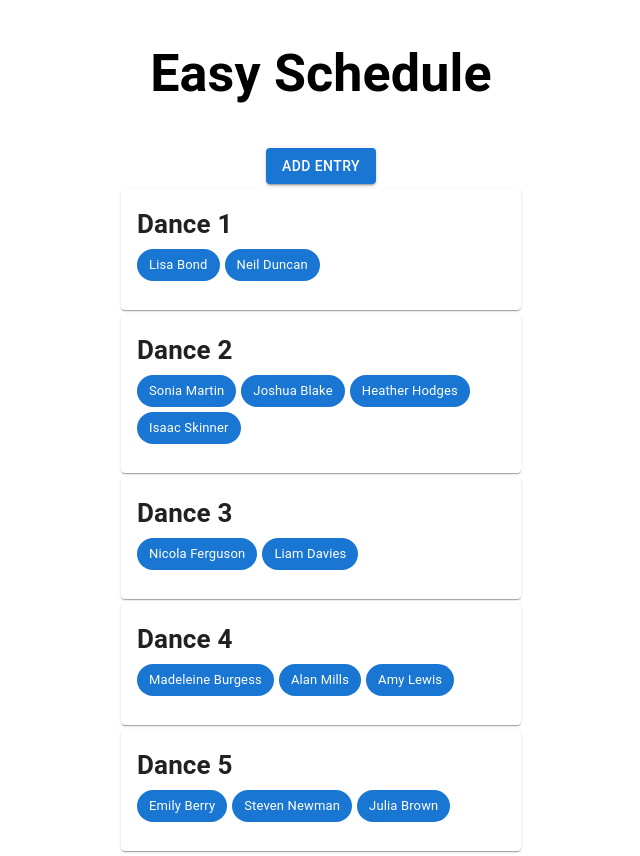
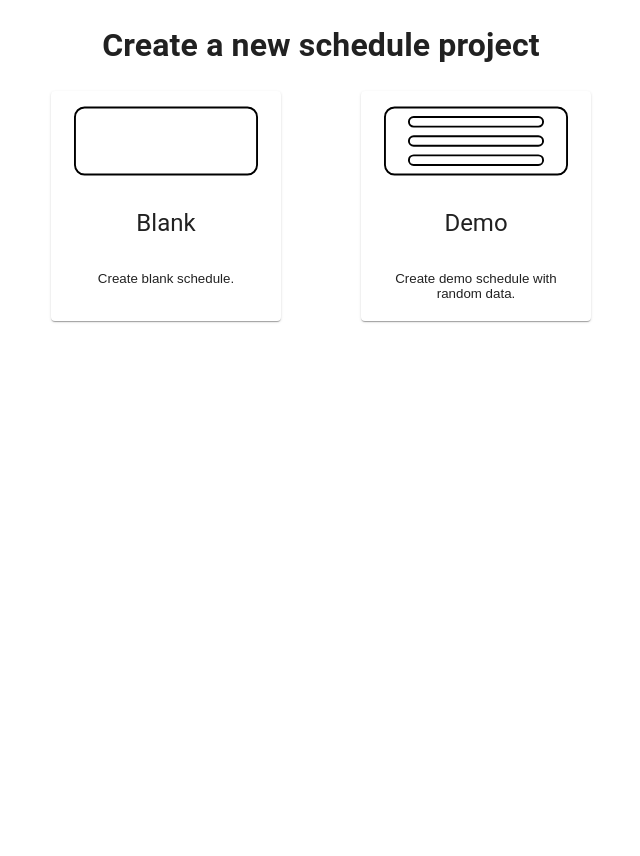
Before and after one commit to altimar/easy_schedule, a React (Create React App) app: page / in a window 1280 px wide. Shown: the whole page, without its empty margins (319-959 px from the left). After the commit the page ends 800 px from the top, so only its background shows below. Built offline with nearby package versions, Linux system fonts and the light colour scheme.

Commit message:
+ add NewProject component to create new Demo or Blank schedule + application render NewProject component at first start + add "New Project" button

```diff
--- a/src/App.tsx
+++ b/src/App.tsx
@@ -1,10 +1,12 @@
-import React, { useState } from 'react';
+import React, { useState, useEffect } from 'react';
 import './App.css';
 import EntryList from './components/EntryList';
 import EntryModal from './components/EntryModal';
+import NewProject from './components/NewProject';
+import { Modal } from './components/Modal';
 import { connect, ConnectedProps } from 'react-redux';
-import { RootState, EntryType } from './store/types'
-import { addEntryAction, updateEntryAction, deleteEntryAction, rearrangeEntryAction } from './store/actions'
+import { RootState, EntryType, ProjectType, MODAL_EDIT_NAME, MODAL_NEW_PROJECT_NAME, MODAL_VOID_NAME } from './store/types'
+import { addEntryAction, updateEntryAction, deleteEntryAction, rearrangeEntryAction, newProjectAction } from './store/actions'
 import Button from '@material-ui/core/Button';
 import CssBaseline from '@material-ui/core/CssBaseline';
 
@@ -17,6 +19,7 @@ const mapDispatch = {
   updateEntry: updateEntryAction,
   deleteEntry: deleteEntryAction,
   rearrangeEntry: rearrangeEntryAction,
+  newProject: newProjectAction,
 }
 
 const connector = connect(mapState, mapDispatch)
@@ -33,17 +36,25 @@ function getEmptyEntry(): EntryType {
 
 function App(props: Props) {
   const [state, setState] = useState({
-    is_modal: false,
+    modal: MODAL_VOID_NAME,
     schedule: { ...props.schedule },
-    edited_entry: getEmptyEntry()
+    edited_entry: getEmptyEntry(),
   });
+
+  useEffect(() => {
+    setState({
+      ...state,
+      schedule: { ...props.schedule },
+    })
+    // eslint-disable-next-line react-hooks/exhaustive-deps
+  }, [props])
 
   function onEntrySelect(id: number) {
     for (let i = 0; i < state.schedule.entries.length; i++) {
       if (state.schedule.entries[i].id === id) {
         setState({
           ...state,
-          is_modal: true,
+          modal: MODAL_EDIT_NAME,
           edited_entry: { ...state.schedule.entries[i] },
         })
       }
@@ -51,14 +62,14 @@ function App(props: Props) {
   }
 
   function onModalCancel() {
-    setState({ ...state, is_modal: false });
+    setState({ ...state, modal: MODAL_VOID_NAME });
   }
 
   function onModalSave(entry: EntryType) {
     if (entry.title.length > 0) {
       setState({
         ...state,
-        is_modal: false
+        modal: MODAL_VOID_NAME,
       });
       if (entry.id === 0) {
         props.addEntry(entry);
@@ -71,7 +82,7 @@ function App(props: Props) {
   function onModalDelete(entry: EntryType) {
     setState({
       ...state,
-      is_modal: false
+      modal: MODAL_VOID_NAME
     });
     props.deleteEntry(entry);
   }
@@ -79,15 +90,35 @@ function App(props: Props) {
   function onAddButtonClick() {
     setState({
       ...state,
-      is_modal: true,
+      modal: MODAL_EDIT_NAME,
       edited_entry: getEmptyEntry(),
     });
   }
 
+  function onNewProjectButtonClick() {
+    setState({
+      ...state,
+      modal: MODAL_NEW_PROJECT_NAME,
+    });
+  }
+
+  function onNewProject(project_type: ProjectType) {
+    setState({
+      ...state,
+      modal: MODAL_VOID_NAME
+    });
+    props.newProject(project_type);
+  }
+
   return (
     <div className="App">
+      {
+        state.schedule.title === "" ?
+          <NewProject onOk={onNewProject} />
+          :
+          <>
             <header className="App-header">
-        <h1>Easy Schedule</h1>
+              <h1>{state.schedule.title}</h1>
             </header>
             <Button variant="contained" color="primary" onClick={onAddButtonClick}>Add entry</Button>
             <EntryList
@@ -95,13 +126,23 @@ function App(props: Props) {
               onSelect={onEntrySelect}
               onRearrange={props.rearrangeEntry}
             />
+            <Button variant="contained" color="secondary" onClick={onNewProjectButtonClick}>New project</Button>
             <EntryModal key={state.edited_entry.id}
-        open={state.is_modal}
+              open={state.modal === MODAL_EDIT_NAME}
               entry={state.edited_entry}
               onCancel={onModalCancel}
               onSave={onModalSave}
               onDelete={onModalDelete}
             />
+            <Modal
+              open={state.modal === MODAL_NEW_PROJECT_NAME}
+              onCancel={onModalCancel}
+              title='New Schedule'
+            >
+              <NewProject onOk={onNewProject} />
+            </Modal>
+          </>
+      }
       <CssBaseline />
     </div>
   );
--- /dev/null
+++ b/src/components/Modal.tsx
@@ -0,0 +1,33 @@
+import React, { FunctionComponent } from 'react';
+import Dialog from '@material-ui/core/Dialog';
+import DialogTitle from '@material-ui/core/DialogTitle';
+import DialogContent from '@material-ui/core/DialogContent';
+import useMediaQuery from '@material-ui/core/useMediaQuery';
+import { useTheme } from '@material-ui/core/styles';
+
+interface ModalProps {
+  open: boolean,
+  title: string,
+  onCancel?: () => void,
+}
+
+export const Modal: FunctionComponent<ModalProps> = (props) => {
+
+  const theme = useTheme();
+  const fullScreen = useMediaQuery(theme.breakpoints.down('sm'));
+
+  return (
+    <Dialog
+      open={props.open}
+      fullScreen={fullScreen}
+      onClose={props.onCancel}
+    >
+      <DialogTitle>
+        {props.title}
+      </DialogTitle>
+      <DialogContent>
+        {props.children}
+      </DialogContent>
+    </Dialog>
+  );
+}
--- /dev/null
+++ b/src/components/NewProject/index.tsx
@@ -0,0 +1,62 @@
+import React from 'react';
+import { ProjectType, DEMO_PROJECT_TYPE, EMPTY_PROJECT_TYPE } from '../../store/types';
+import Grid from '@material-ui/core/Grid';
+import Container from '@material-ui/core/Container';
+import Card from '@material-ui/core/Card';
+import CardHeader from '@material-ui/core/CardHeader';
+import CardMedia from '@material-ui/core/CardMedia';
+import CardActionArea from '@material-ui/core/CardActionArea';
+import CardContent from '@material-ui/core/CardContent';
+import empty_schedule_svg from './images/empty_schedule.svg'
+import demo_schedule_svg from './images/demo_schedule.svg'
+import styles from "./styles.module.css";
+
+interface ModalProps {
+  onOk?: (project_type: ProjectType) => void,
+}
+
+export default function NewProject(props: ModalProps) {
+
+  function onSaveClick(project_type: ProjectType) {
+    props.onOk && props.onOk(project_type);
+  }
+
+  return (
+    <Container>
+      <h1>Create a new schedule project</h1>
+    <Grid container justifyContent="center" spacing={10}>
+      <Grid item>
+        <Card className={styles.project_type_card} onClick={() => { onSaveClick(EMPTY_PROJECT_TYPE) }}>
+          <CardActionArea>
+            <CardMedia
+              component="img"
+              className={styles.schedule_media}
+              image={empty_schedule_svg}
+              title="Empty schedule image"
+            />
+            <CardHeader title="Blank" />
+            <CardContent>
+              Create blank schedule.
+              </CardContent>
+          </CardActionArea>
+        </Card>
+      </Grid>
+      <Grid item>
+        <Card className={styles.project_type_card} onClick={() => onSaveClick(DEMO_PROJECT_TYPE)}>
+          <CardActionArea>
+            <CardMedia
+              className={styles.schedule_media}
+              image={demo_schedule_svg}
+              title="Demo schedule image"
+            />
+            <CardHeader title="Demo" />
+            <CardContent>
+              Create demo schedule with random data.
+              </CardContent>
+          </CardActionArea>
+        </Card>
+      </Grid>
+    </Grid>
+    </Container>
+  );
+}
--- /dev/null
+++ b/src/components/NewProject/styles.module.css
@@ -0,0 +1,7 @@
+.project_type_card {
+  width: 230px;
+  height: 230px;
+}
+.schedule_media {
+  height:100px;
+}
--- a/src/store/actions.ts
+++ b/src/store/actions.ts
@@ -1,7 +1,7 @@
 import {
-  ADD_ENTRY, UPDATE_ENTRY, DELETE_ENTRY, REARRANGE_ENTRY,
-  EntryAddAction, EntryUpdateAction, EntryDeleteAction, EntryRearrangeAction,
-  EntryType,
+  ADD_ENTRY, UPDATE_ENTRY, DELETE_ENTRY, REARRANGE_ENTRY, NEW_PROJECT,
+  EntryAddAction, EntryUpdateAction, EntryDeleteAction, EntryRearrangeAction, NewProjectEntryAction,
+  EntryType, ProjectType
 } from './types';
 
 export function addEntryAction(entry: EntryType): EntryAddAction {
@@ -32,3 +32,10 @@ export function rearrangeEntryAction(id: number, index: number): EntryRearrangeA
     index: index,
   }
 }
+
+export function newProjectAction(project_type: ProjectType): NewProjectEntryAction {
+  return {
+    type: NEW_PROJECT,
+    project_type: project_type,
+  }
+}
--- a/src/store/index.ts
+++ b/src/store/index.ts
@@ -1,11 +1,10 @@
 import { createStore, applyMiddleware } from 'redux'
 import rootReducer from './reducers'
-import data_generator from './demo';
 import { loadState, LocalStorageMiddleware } from './localstorage'
 
 const localStorageKey = 'easy-schedule';
 
-const initialState = Object.assign(data_generator(5, 2, 6), loadState(localStorageKey))
+const initialState = Object.assign({}, loadState(localStorageKey))
 
 const middleWare = applyMiddleware(LocalStorageMiddleware(localStorageKey));
 
--- a/src/store/reducers/entries.ts
+++ b/src/store/reducers/entries.ts
@@ -6,33 +6,57 @@ import {
   UPDATE_ENTRY,
   DELETE_ENTRY,
   REARRANGE_ENTRY,
+  ProjectType,
+  DEMO_PROJECT_TYPE,
+  EMPTY_PROJECT_TYPE,
+  NEW_PROJECT,
 } from '../types';
 
+import data_generator from '../demo';
+
 const initialState: EntryListType = {
+  title: '',
   entries: [],
+}
+
+let project_counter: number = 1;
+
+function newProject(project_type: ProjectType, project_counter: number): EntryListType {
+  switch (project_type) {
+    case DEMO_PROJECT_TYPE:
+      return { ...data_generator(5, 2, 6), title: 'Demo schedule ' + project_counter.toString() };
+    case EMPTY_PROJECT_TYPE:
+    default:
+      return {
+        title: 'New schedule ' + project_counter.toString(),
+        entries: [],
+      };
+  }
 }
 
 export function entries(state = initialState, action: EntriesActionTypes) {
   switch (action.type) {
+    case NEW_PROJECT:
+      return newProject(action.project_type, project_counter++);
     case ADD_ENTRY:
       return {
         entries: [...state.entries, action.entry]
       }
     case UPDATE_ENTRY:
-      let newState = {...state};
-      for(let i = 0; i < newState.entries.length; i++) {
+      let newState = { ...state };
+      for (let i = 0; i < newState.entries.length; i++) {
         if (newState.entries[i].id === action.entry.id) {
-          newState.entries[i] = {...action.entry}
+          newState.entries[i] = { ...action.entry }
         }
       }
       return newState;
     case DELETE_ENTRY:
-      state.entries = state.entries.filter((value) => value.id !== action.id );
-      return {...state};
+      state.entries = state.entries.filter((value) => value.id !== action.id);
+      return { ...state };
     case REARRANGE_ENTRY:
       let currentIndex = -1;
       let currentEntry: EntryType;
-      for(let i = 0; i < state.entries.length; i++) {
+      for (let i = 0; i < state.entries.length; i++) {
         if (state.entries[i].id === action.id) {
           currentIndex = i;
           break;
@@ -44,7 +68,7 @@ export function entries(state = initialState, action: EntriesActionTypes) {
 
       [currentEntry] = state.entries.splice(currentIndex, 1);
       state.entries.splice(action.index, 0, currentEntry);
-      return {...state};
+      return { ...state };
     default:
       return state
   }
--- a/src/store/types.ts
+++ b/src/store/types.ts
@@ -2,6 +2,16 @@ export const ADD_ENTRY = 'ADD_ENTRY';
 export const UPDATE_ENTRY = 'UPDATE_ENTRY';
 export const DELETE_ENTRY = 'DELETE_ENTRY';
 export const REARRANGE_ENTRY = 'REARRANGE_ENTRY';
+export const NEW_PROJECT = 'NEW_PROJECT';
+
+export const EMPTY_PROJECT_TYPE = 'EMPTY_PROJECT';
+export const DEMO_PROJECT_TYPE = 'DEMO_PROJECT';
+export type ProjectType = typeof EMPTY_PROJECT_TYPE | typeof DEMO_PROJECT_TYPE;
+
+export const MODAL_VOID_NAME = '';
+export const MODAL_NEW_PROJECT_NAME = 'NewProject';
+export const MODAL_EDIT_NAME = 'Edit';
+export type ModalType = typeof MODAL_NEW_PROJECT_NAME | typeof MODAL_EDIT_NAME | typeof MODAL_VOID_NAME;
 
 export interface EntryAddAction {
   type: typeof ADD_ENTRY
@@ -24,7 +34,12 @@ export interface EntryRearrangeAction {
   index: number
 }
 
-export type EntriesActionTypes = EntryAddAction | EntryUpdateAction | EntryDeleteAction | EntryRearrangeAction;
+export interface NewProjectEntryAction {
+  type: typeof NEW_PROJECT,
+  project_type: ProjectType,
+}
+
+export type EntriesActionTypes = EntryAddAction | EntryUpdateAction | EntryDeleteAction | EntryRearrangeAction | NewProjectEntryAction;
 
 export interface EntryType {
   id: number
@@ -33,6 +48,7 @@ export interface EntryType {
 }
 
 export interface EntryListType {
+  title: string,
   entries: EntryType[],
 }
 
```
Also changed, not shown: src/store/demo.ts (+6 -7 lines), src/components/NewProject/images/demo_schedule.svg (added), src/components/NewProject/images/empty_schedule.svg (added). Lines whose indentation alone changed are shown as unchanged.
